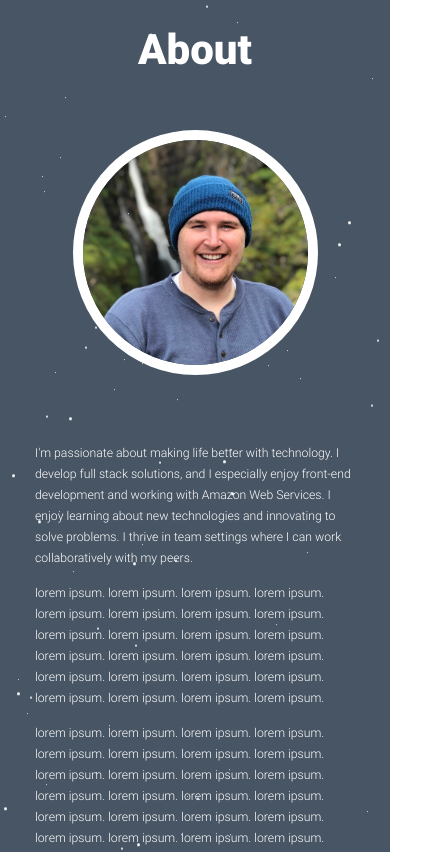
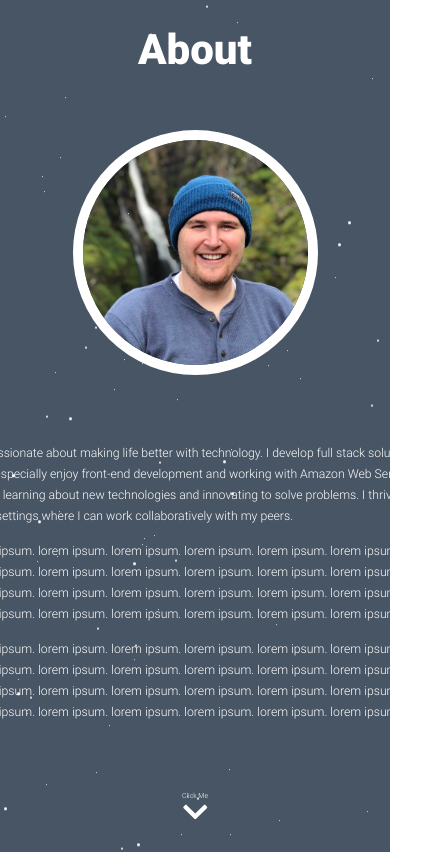
Before and after one commit to Joshhaws/joshhaws, a React (Create React App) app: page / in a window 390 px wide. Shown: the part 861-1713 px from the top of the page, 425 px wide, since content can reach past the window. Built offline with nearby package versions, Linux system fonts and the light colour scheme.

Commit message:
responsive on about page

```diff
--- a/src/pages/AboutPage/style.scss
+++ b/src/pages/AboutPage/style.scss
@@ -36,6 +36,11 @@
       @media (min-width: 768px) {
         flex-direction: row;
       }
+      margin-left: -70px;
+      margin-right: -70px;
+      @media (min-width: 890px) {
+        margin: 0;
+      }
       // @include breakpoint-small-down {
       //   font-size: 1rem;
       // }
```
